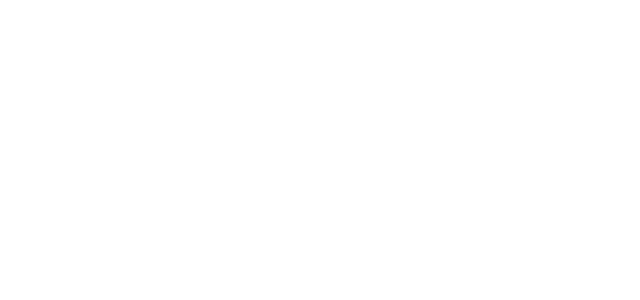
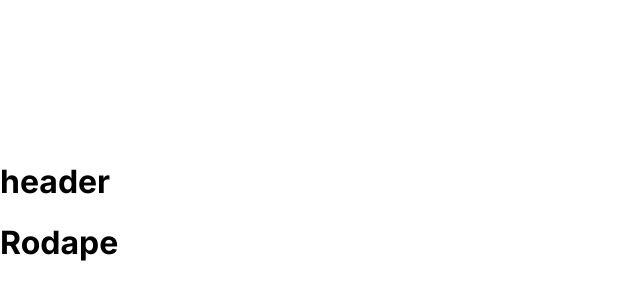
Before and after one commit to Lucas-SousaS/draaline-estetica, a React (Vite) app in the folder draaline-frontend/: page / in a window 1280 px wide. Shown: the part 188-488 px from the top of the page, without its empty margins (0-640 px from the left). Built offline with nearby package versions, Linux system fonts and the light colour scheme.

Commit message:
Feat: Cria de rotas e paginas iniciais

```diff
--- a/draaline-frontend/src/App.jsx
+++ b/draaline-frontend/src/App.jsx
@@ -1,12 +1,13 @@
-import { useState } from 'react'
+import React from 'react';
+import { BrowserRouter as Router, Routes, Route } from 'react-router-dom';
+import Home from './Pages/Home/Home';
+import Appointments from './Pages/Appointments/Appointments';
+import Rotas from './Routes/Rotas';
 
 function App() {
-
   return (
-    <>
-
-    </>
-  )
+    <Rotas />
+  );
 }
 
-export default App
+export default App;
--- /dev/null
+++ b/draaline-frontend/src/Components/Footer/Footer.jsx
@@ -0,0 +1,9 @@
+function Footer() {
+    return (
+        <footer>
+            <h1>Rodape</h1>
+        </footer>
+     );
+}
+
+export default Footer;
--- /dev/null
+++ b/draaline-frontend/src/Components/Header/Header.jsx
@@ -0,0 +1,9 @@
+function Header() {
+    return (
+        <header>
+            <h1>header</h1>
+        </header>
+     );
+}
+
+export default Header;
--- /dev/null
+++ b/draaline-frontend/src/Layout/LayoutPage.jsx
@@ -0,0 +1,16 @@
+import Footer from "../Components/Footer/Footer";
+import Header from "../Components/Header/Header";
+
+function LayoutPage() {
+    return (
+        <>
+            <div className="w-screen min-h-screen overflow-y-auto overflow-x-hidden">
+                <Header />
+
+                <Footer />
+            </div>
+        </>
+    );
+}
+
+export default LayoutPage;
--- /dev/null
+++ b/draaline-frontend/src/Pages/Appointments/Appointments.jsx
@@ -0,0 +1,11 @@
+function Appointments() {
+    return (
+        <div>
+            <h1>
+                Appointments
+            </h1>
+        </div>
+     );
+}
+
+export default Appointments;
--- /dev/null
+++ b/draaline-frontend/src/Pages/Home/Home.jsx
@@ -0,0 +1,14 @@
+import React from 'react';
+import LayoutPage from '../../Layout/LayoutPage';
+
+function Home() {
+  return (
+    <LayoutPage>
+      <div>
+        <h1>ola</h1>
+      </div>
+    </LayoutPage>
+  );
+}
+
+export default Home;
--- /dev/null
+++ b/draaline-frontend/src/Routes/Rotas.jsx
@@ -0,0 +1,17 @@
+import React from 'react';
+import { BrowserRouter as Router, Routes, Route } from 'react-router-dom';
+import Home from '../Pages/Home/Home';
+import Appointments from '../Pages/Appointments/Appointments';
+
+function Rotas() {
+  return (
+    <Router>
+      <Routes>
+        <Route path="/" element={<Home />} />
+        <Route path="/appointments" element={<Appointments />} />
+      </Routes>
+    </Router>
+  );
+}
+
+export default Rotas;
--- a/draaline-frontend/src/index.css
+++ b/draaline-frontend/src/index.css
@@ -1,69 +1,19 @@
-@import "tailwindcss";
+@import "https://fonts.googleapis.com/css2?family=Inter:ital,opsz,wght@0,14..32,100..900;1,14..32,100..900&display=swap";
+
 :root {
-  font-family: system-ui, Avenir, Helvetica, Arial, sans-serif;
-  line-height: 1.5;
-  font-weight: 400;
-
-  color-scheme: light dark;
-  color: rgba(255, 255, 255, 0.87);
-  background-color: #242424;
-
-  font-synthesis: none;
-  text-rendering: optimizeLegibility;
-  -webkit-font-smoothing: antialiased;
-  -moz-osx-font-smoothing: grayscale;
+  --font-inter: 'Inter', sans-serif;
 }
 
-a {
-  font-weight: 500;
-  color: #646cff;
-  text-decoration: inherit;
-}
-a:hover {
-  color: #535bf2;
+body {
+  font-family: var(--font-inter);
 }
 
 body {
   margin: 0;
   display: flex;
   place-items: center;
+  width: screen;
+  overflow-x: hidden;
   min-width: 320px;
   min-height: 100vh;
 }
-
-h1 {
-  font-size: 3.2em;
-  line-height: 1.1;
-}
-
-button {
-  border-radius: 8px;
-  border: 1px solid transparent;
-  padding: 0.6em 1.2em;
-  font-size: 1em;
-  font-weight: 500;
-  font-family: inherit;
-  background-color: #1a1a1a;
-  cursor: pointer;
-  transition: border-color 0.25s;
-}
-button:hover {
-  border-color: #646cff;
-}
-button:focus,
-button:focus-visible {
-  outline: 4px auto -webkit-focus-ring-color;
-}
-
-@media (prefers-color-scheme: light) {
-  :root {
-    color: #213547;
-    background-color: #ffffff;
-  }
-  a:hover {
-    color: #747bff;
-  }
-  button {
-    background-color: #f9f9f9;
-  }
-}
```
Also changed, not shown: draaline-frontend/src/Pages/Login/Login.jsx (added, +11 -0 lines), draaline-frontend/src/Pages/Services/Services.jsx (added, +9 -0 lines), 1 other file (tests, documents, lock files or other folders).
